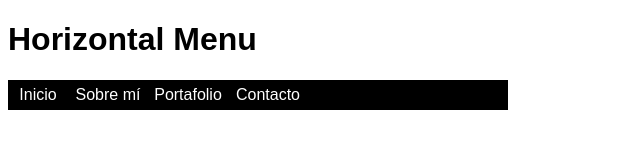
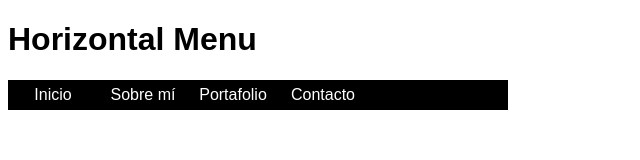
Before and after one commit to betsyvies/Menu-horizontal, a plain HTML site: page index.html in a window 1280 px wide. Shown: the whole page, without its empty margins (0-640 px from the left). Drawn offline with Linux system fonts and the light colour scheme.

Commit message:
Utilizando float en la estructura css

```diff
--- a/css/main.css
+++ b/css/main.css
@@ -2,16 +2,23 @@ body {
     font-family: sans-serif;
 }
 nav {
-    background: #000;
+    /*outline: 1px solid red;*/
     width: 500px;
-    height: 30px;
 }
 ul {
     /*outline: 1px solid red;*/
     list-style: none;
     margin: 0;
     padding: 0;
+    background: #000;
     line-height: 30px;
+    overflow: auto;
+}
+li {
+    /*outline: 1px solid yellow;*/
+    width: 90px;
+    float: left;
+    text-align: center;
 }
 a:hover {
     background: #ffc107;
@@ -22,13 +29,8 @@ a:active {
     color: #fff;
 }
 a {
-    /*outline: 1px solid purple;*/
-    text-align: center;
+    /*outline: 1px solid green;*/
     text-decoration: none;
+    display: block;
     color: #fff;
-    width: 80px;
-    float: left;
 }
-ul li:first-child a {
-    width: 60px;
-}
```
